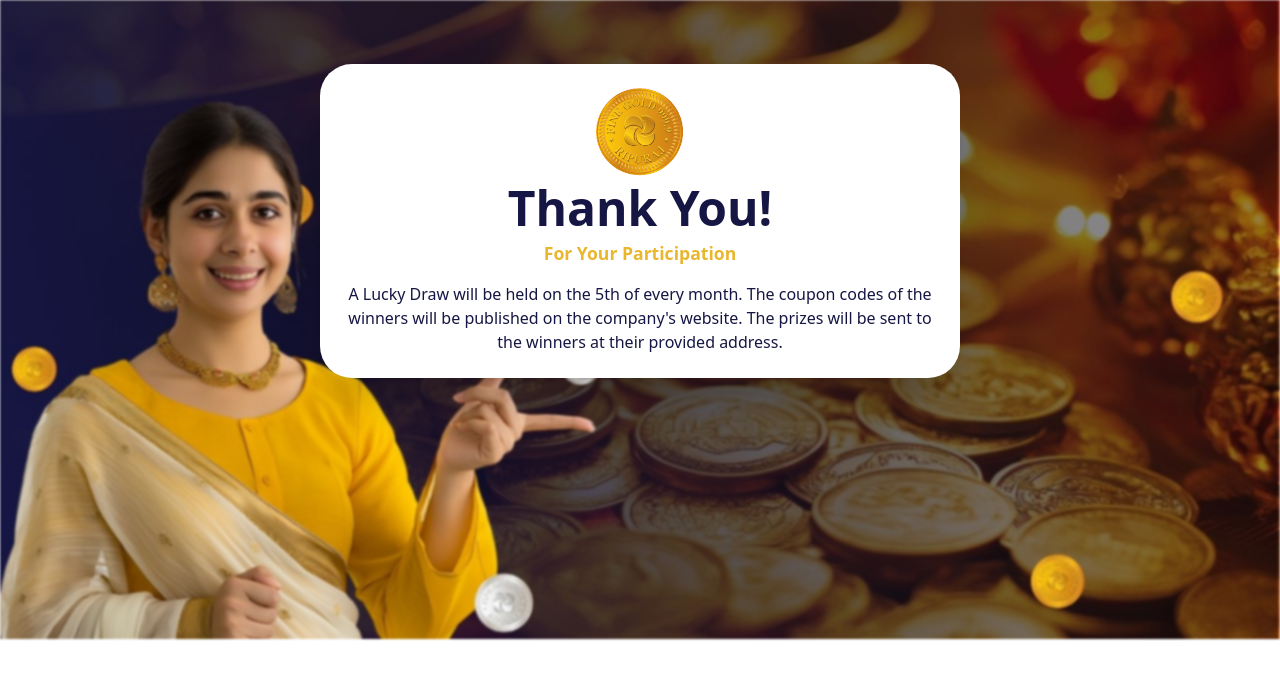
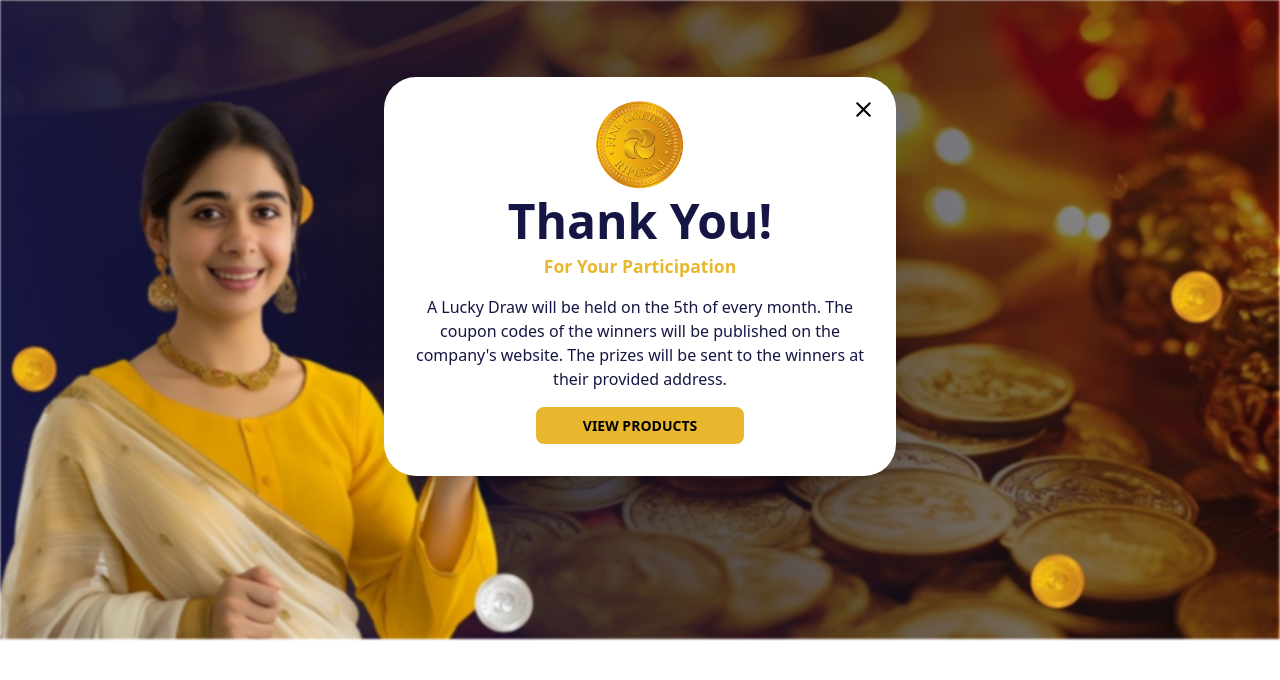
Before and after one commit to rahul-raj-hl/ripuraj, a Next.js app: page /formsubmitted in a window 1280 px wide. Shown: the top 680 px of the page. Built offline with nearby package versions, Linux system fonts and the light colour scheme.

Commit message:
fixed: FormSubmitted page/ user-form page

```diff
--- a/src/components/Button.js
+++ b/src/components/Button.js
@@ -1,7 +1,8 @@
-const Button = ({ onClick, children, type = "button", className = "" }) => (
+const Button = ({ onClick, children,style, type = "button", className = "" }) => (
   <button
     type={type}
     onClick={onClick}
+    style={style}
     className={`w-full bg-[#E9B72E] hover:bg-yellow-500 text-black font-bold py-2 px-4 rounded ${className}`}
   >
     {children}
--- a/src/components/Footer.js
+++ b/src/components/Footer.js
@@ -87,10 +87,11 @@ const Footer = () => {
 
         {/* Footer Links */}
         <div className="flex font-medium justify-between border-t-[2px] text-black border-[#bebcbc] pt-4 text-[0.7rem] md:text-sm lg:text-base ">
-          <div className="text-[#262688]">
+          <div className="md:flex lg:flex gap-4 text-center items-center text-[#262688]">
             <p >© 2025 Ripuraj Agro</p>
+            <a href={"https://ripurajagro.com/"}><p>View products</p></a>
           </div>
-          <div className="flex gap-4 items-center text-[#262688]">
+          <div className="md:flex lg:flex gap-4 text-center items-center text-[#262688]">
             <p >© TERMS OF USE </p>
             <p > PRIVACY NOTICE</p>
           </div>
--- a/src/components/Footer1.js
+++ b/src/components/Footer1.js
@@ -4,13 +4,13 @@ import React from "react";
 const Footer1 = () => {
   return (
     <div>
-      {/* Desktop View with Background and 10.png */}
+      {/* Responsive Footer Section */}
       <div className="relative w-full overflow-hidden">
-        {/* Background Image */}
-        <div className="h-40%">
+        {/* Background Image - Desktop */}
+        <div className="hidden sm:block">
           <Image
             src="/footer_1.jpg"
-            alt="footer background"
+            alt="footer background desktop"
             layout="responsive"
             width={500}
             height={120}
@@ -20,9 +20,23 @@ const Footer1 = () => {
           />
         </div>
 
-        {/* Centered Product Image */}
+        {/* Background Image - Mobile */}
+        <div className="block sm:hidden">
+          <Image
+            src="/footer_1_mobile.png"
+            alt="footer background mobile"
+            layout="responsive"
+            width={500}
+            height={120}
+            objectFit="cover"
+            quality={100}
+            className="z-0"
+          />
+        </div>
+
+        {/* Centered Product Image (Same for all screens) */}
         <div className="absolute inset-0 flex justify-center items-center">
-          <div className="w-4/10 md:w-4/12 lg:w-4/12">
+          <div className="w-[74%] md:w-4/12 lg:w-4/12">
             <Image
               src="/10.png"
               alt="footer product"
@@ -30,22 +44,10 @@ const Footer1 = () => {
               width={500}
               height={400}
             />
+
           </div>
         </div>
       </div>
-
-      {/* Mobile View with only 11.png (no background) */}
-      {/* <div className=" md:hidden">
-        <div className="w-100%">
-          <Image
-            src="/11.png"
-            alt="footer product mobile"
-            layout="responsive"
-            width={500}
-            height={400}
-          />
-        </div>
-      </div> */}
     </div>
   );
 };
--- a/src/components/FormPage.js
+++ b/src/components/FormPage.js
@@ -137,7 +137,6 @@ const FormPage = () => {
                 placeholder="Street Address Line 2"
                 type="text"
                 value={form.address2}
-                required
                 onChange={(e) => handleFormChange("address2", e.target.value)}
               />
             </div>
@@ -155,7 +154,6 @@ const FormPage = () => {
                 placeholder="Region"
                 type="text"
                 value={form.region}
-                required
                 onChange={(e) => handleFormChange("region", e.target.value)}
               />
             </div>
--- a/src/components/FormSubmitted.js
+++ b/src/components/FormSubmitted.js
@@ -1,7 +1,15 @@
 import Image from "next/image";
 import React, { useEffect, useState } from "react";
+import { useRouter } from "next/router";
+import Button from "./Button";
+import Link from "next/link";
 
 const FormSubmitted = () => {
+  const router = useRouter();
+
+  const handleCrossIcon = () => {
+    router.push("/");
+  };
 
   return (
     <div className="">
@@ -29,31 +37,61 @@ const FormSubmitted = () => {
         />
       </div>
 
-  <div className="flex w-[90%] md:w-[50%] mx-auto">
-    <div className="card card-body rounded-4xl bg-white my-[20%] md:my-[10%] shadow-2xl text-center">
+      <div className="flex w-[95%] md:w-[60%] lg:w-[40%] mx-auto">
+        <div className="card card-body rounded-4xl bg-white my-[10%] md:my-[6%] lg:my-[15%] shadow-2xl text-center">
+          <svg
+            xmlns="http://www.w3.org/2000/svg"
+            width="25"
+            height="25"
+            viewBox="0 0 24 24"
+            fill="none"
+            stroke="currentColor"
+            strokeWidth="2"
+            strokeLinecap="round"
+            strokeLinejoin="round"
+            className="text-black cursor-pointer font-bold absolute mr-[4%] top-0 mt-[4%] right-0"
+            onClick={handleCrossIcon}
+          >
+            <line x1="18" y1="6" x2="6" y2="18" />
+            <line x1="6" y1="6" x2="18" y2="18" />
+          </svg>
           <img className="w-22 mx-auto" src="/gold_coin.png" alt="logo" />
           <div>
-        <h1 className="font-bold text-4xl md:text-5xl text-[#161644]">Thank You!</h1>
+            <h1 className="font-bold text-4xl md:text-5xl text-[#161644]">
+              Thank You!
+            </h1>
             <p className="font-bold text-[1rem] md:text-[1.1rem] mt-2 text-[#E9B72E]">
               For Your Participation
             </p>
-        <p className="text-[#161644] mt-4 font-medium text-sm md:text-base"> A Lucky Draw will be held on the 5th of every month. The coupon
-              codes of the winners will be published on the company
-              <span>&apos;</span>s website. The prizes will be sent to the
-              winners at their provided address.</p>
-      </div>
-    </div>
-  </div>
-</div>
-
-  );
-};
-
-{/* <p className="text-gray-500 mt-4 font-medium">
+            <p className="text-[#161644] mt-4 font-medium text-sm md:text-base">
+              {" "}
               A Lucky Draw will be held on the 5th of every month. The coupon
               codes of the winners will be published on the company
               <span>&apos;</span>s website. The prizes will be sent to the
               winners at their provided address.
-            </p> */}
+            </p>
+          </div>
+          <Link href={"https://ripurajagro.com/"}>
+            <Button
+              className="w-[65%] md:w-[40%] lg:w-[45%] cursor-pointer my-2 mx-auto rounded-[0.5rem] bg-[#E9B72E] hover:bg-yellow-500 text-black font-bold py-2 px-4"
+              type="button"
+            >
+              VIEW PRODUCTS
+            </Button>
+          </Link>
+        </div>
+      </div>
+    </div>
+  );
+};
+
+{
+  /* <p className="text-gray-500 mt-4 font-medium">
+              A Lucky Draw will be held on the 5th of every month. The coupon
+              codes of the winners will be published on the company
+              <span>&apos;</span>s website. The prizes will be sent to the
+              winners at their provided address.
+            </p> */
+}
 
 export default FormSubmitted;
--- a/src/components/utils/mockData.js
+++ b/src/components/utils/mockData.js
@@ -37,7 +37,7 @@ export const LANGUAGE = ["English", "Hindi", "Nepali"];
 // export const COUNTRY_CODE = ["IN", "AD", "AF"];
 // export const COUNTRY_STD_CODE = ["+91", "+977", "+911"];
 
-export const COUNTRY = {IN:"+91",NP:"+977",BD:"+880"};
+export const COUNTRY = {IN:"+91",NP:"+977"};
 
 export const COUNTRY_NAME = ["India","Nepal"];
 
--- a/src/pages/api/user.js
+++ b/src/pages/api/user.js
@@ -77,6 +77,7 @@ export default async function handler(req, res) {
     } catch (error) {
       console.error("Error:", error);
       return res.status(500).json({ error: "Internal server error" });
+
     }
   }
 
```
Also changed, not shown: public/10.png, public/footer_1_mobile.png (added). Lines whose indentation alone changed are shown as unchanged.
